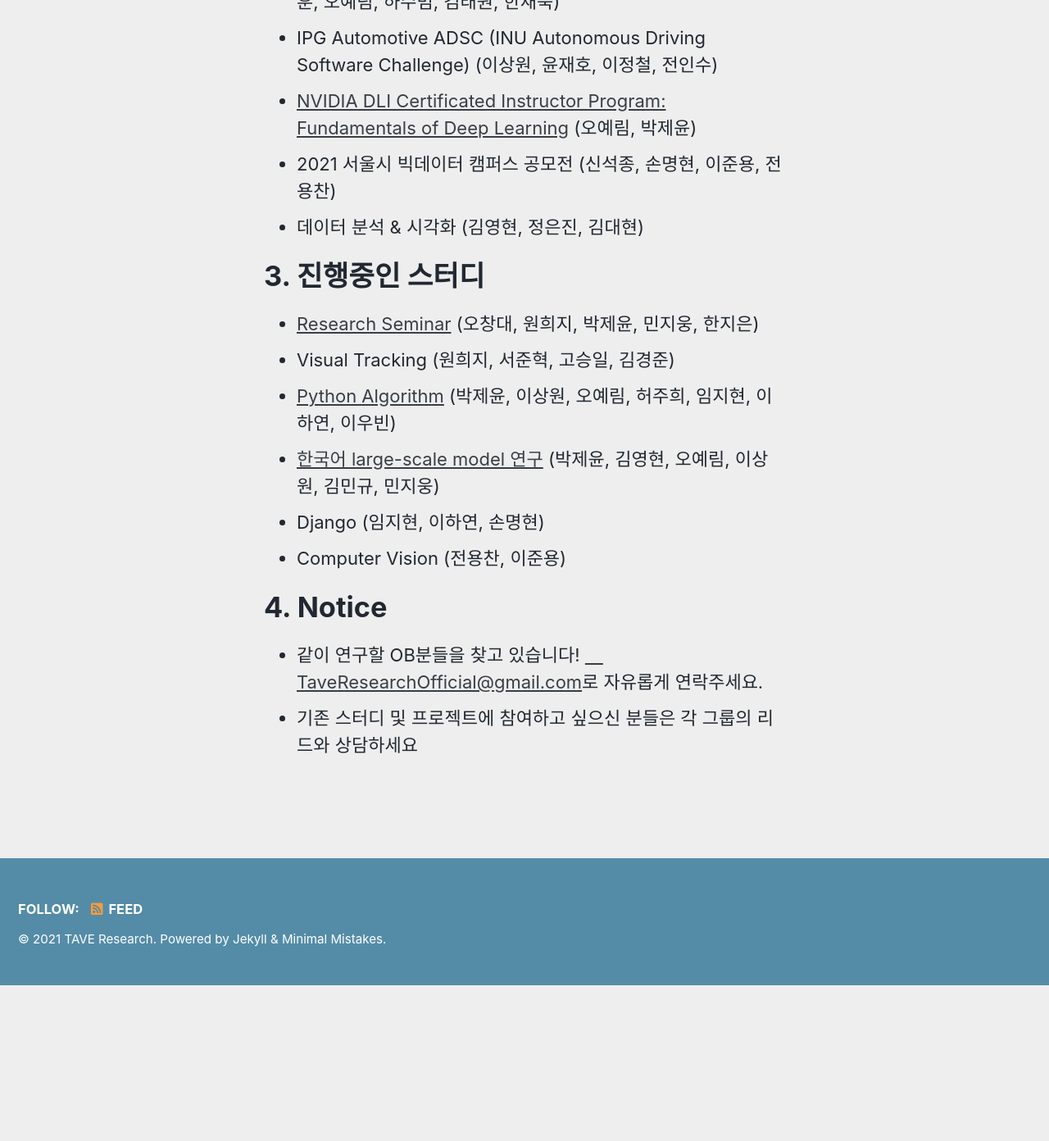
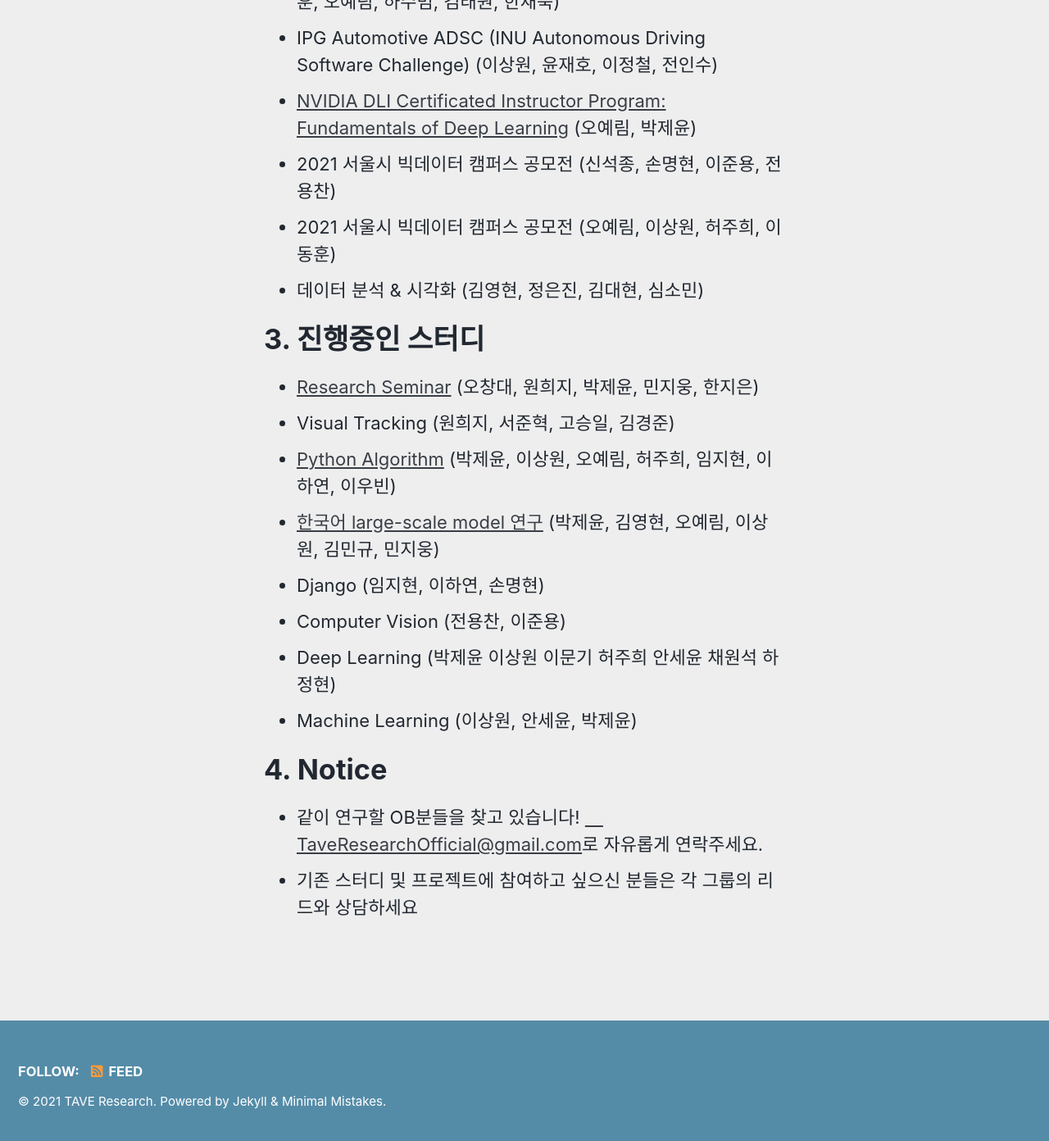
Before and after one commit to TAVEResearch/TAVEResearch.github.io, a Jekyll site: the page built from about.md, in a window 1280 px wide and 1400 px high, scrolled down 879 px. Shown: the top 1392 px of the window at 82% size. Built offline with Jekyll 4.4.1, drawn with Linux system fonts in a browser that asks for light colours; cached includes are drawn as plain includes; before the commit the page ends 2081 px from its top, so only the background shows below that.

Commit message:
Update about.md

```diff
--- a/about.md
+++ b/about.md
@@ -21,7 +21,8 @@ author_profile: false
 - IPG Automotive ADSC (INU Autonomous Driving Software Challenge) (이상원, 윤재호, 이정철, 전인수)
 - [NVIDIA DLI Certificated Instructor Program: Fundamentals of Deep Learning](https://www.nvidia.com/en-us/) (오예림, 박제윤)
 - 2021 서울시 빅데이터 캠퍼스 공모전 (신석종, 손명현, 이준용, 전용찬)
-- 데이터 분석 & 시각화 (김영현, 정은진, 김대현)
+- 2021 서울시 빅데이터 캠퍼스 공모전 (오예림, 이상원, 허주희, 이동훈)
+- 데이터 분석 & 시각화 (김영현, 정은진, 김대현, 심소민)
 
 # 3. 진행중인 스터디
 
@@ -31,6 +32,8 @@ author_profile: false
 - [한국어 large-scale model 연구](https://github.com/TAVEResearch/Korean_large-scale_model) (박제윤, 김영현, 오예림, 이상원, 김민규, 민지웅)
 - Django (임지현, 이하연, 손명현)
 - Computer Vision (전용찬, 이준용)
+- Deep Learning (박제윤 이상원 이문기 허주희 안세윤 채원석 하정현)
+- Machine Learning (이상원, 안세윤, 박제윤)
 
 # 4. Notice
 
```
